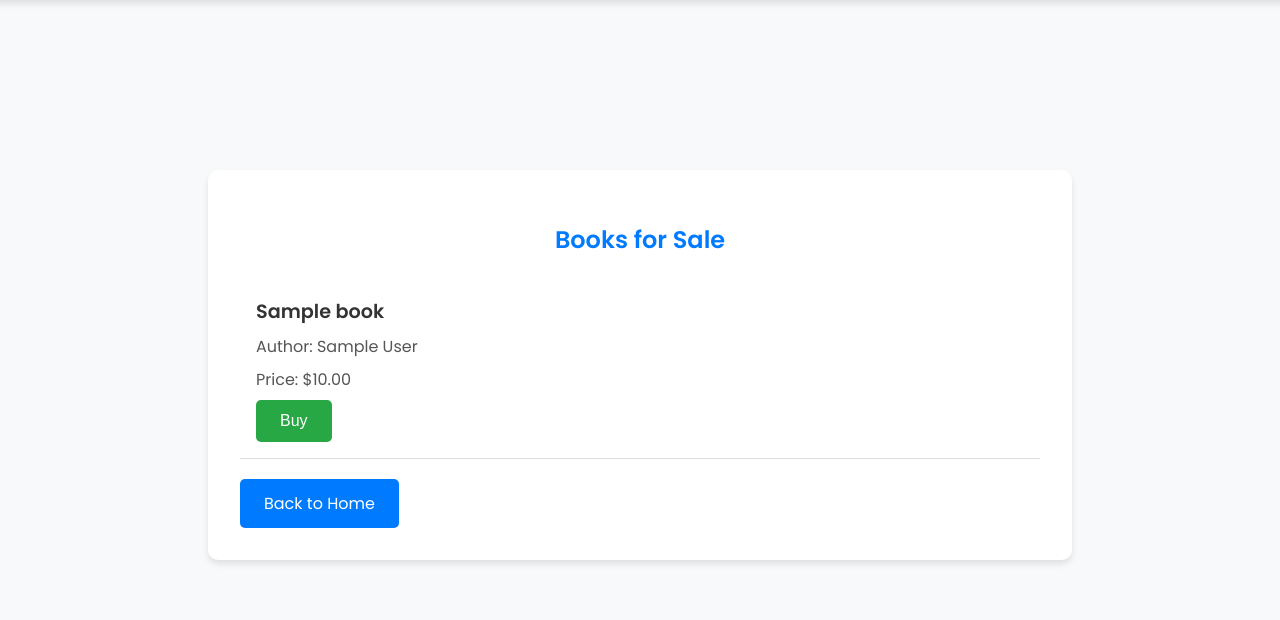
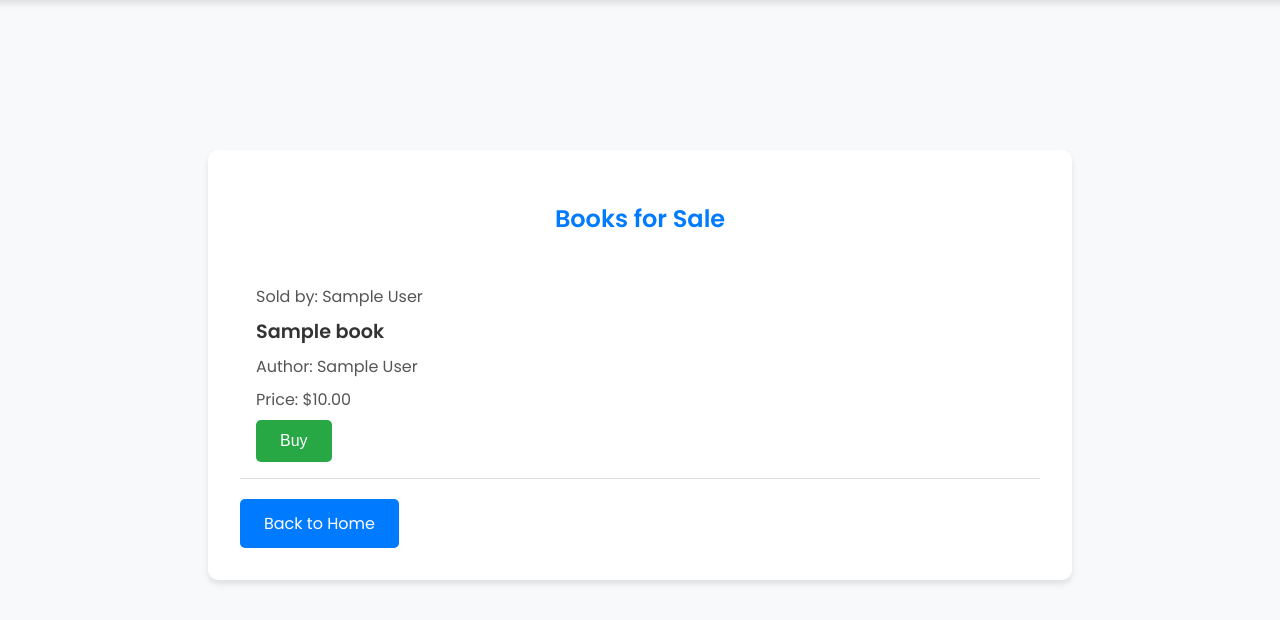
Before and after one commit to Jordyjustin/DBMSPro, a PHP site: page /sell_book.php in a window 1280 px wide. Shown: the part 75-695 px from the top of the page. Run offline with PHP 8.4, Linux system fonts and the light colour scheme; the visitor is signed in with stand-in values (Sample User, id 1); tables that the repository leaves empty hold one stand-in row (values such as "Sample post").

Commit message:
Update sell_book.php

```diff
--- a/sell_book.php
+++ b/sell_book.php
@@ -20,8 +20,12 @@ if ($_SERVER["REQUEST_METHOD"] == "POST" && isset($_POST["book_id"])) {
     }
 }
 
-// Fetch available books
-$result = $conn->query("SELECT id, title, author, price FROM books");
+// Fetch available books with seller's name
+$result = $conn->query("
+    SELECT books.id, books.title, books.author, books.price, users.name AS seller_name
+    FROM books
+    JOIN users ON books.seller_id = users.id
+");
 ?>
 
 <!DOCTYPE html>
@@ -104,6 +108,13 @@ $result = $conn->query("SELECT id, title, author, price FROM books");
             color: #555;
         }
 
+        .seller-name {
+            font-size: 1rem;
+            color: #007bff; /* Highlight seller name with a blue color */
+            font-weight: 500; /* Slightly bold */
+            margin-bottom: 0.5rem; /* Space between seller name and book title */
+        }
+
         /* Buttons */
         .btn {
             display: inline-block;
@@ -150,7 +161,8 @@ $result = $conn->query("SELECT id, title, author, price FROM books");
         <div class="book-list">
             <?php while ($book = $result->fetch_assoc()): ?>
                 <div class="book">
-                    <strong><?php echo htmlspecialchars($book["title"]); ?></strong>
+                    <p class="seller-name">Sold by: <?php echo htmlspecialchars($book["seller_name"]); ?></p> <!-- Seller name at the top -->
+                    <strong><?php echo htmlspecialchars($book["title"]); ?></strong> <!-- Book title -->
                     <p>Author: <?php echo htmlspecialchars($book["author"]); ?></p>
                     <p>Price: $<?php echo number_format($book["price"], 2); ?></p>
                     <form method="post">
```
